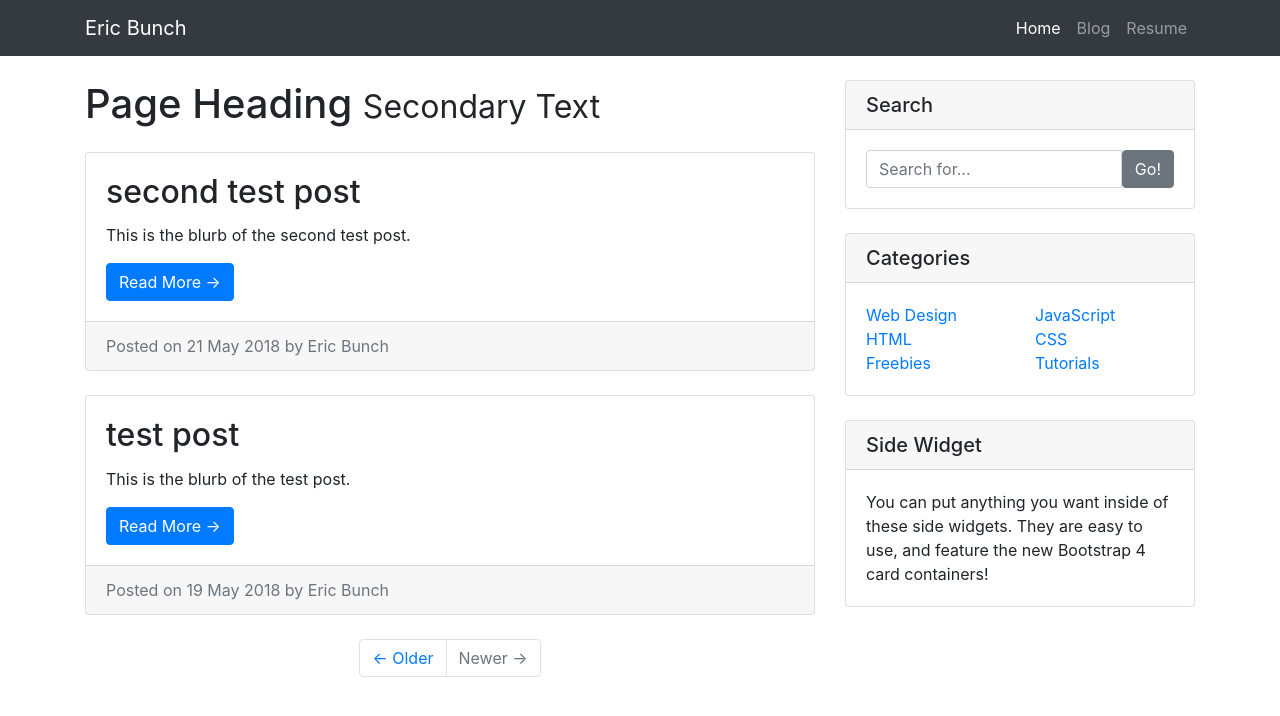
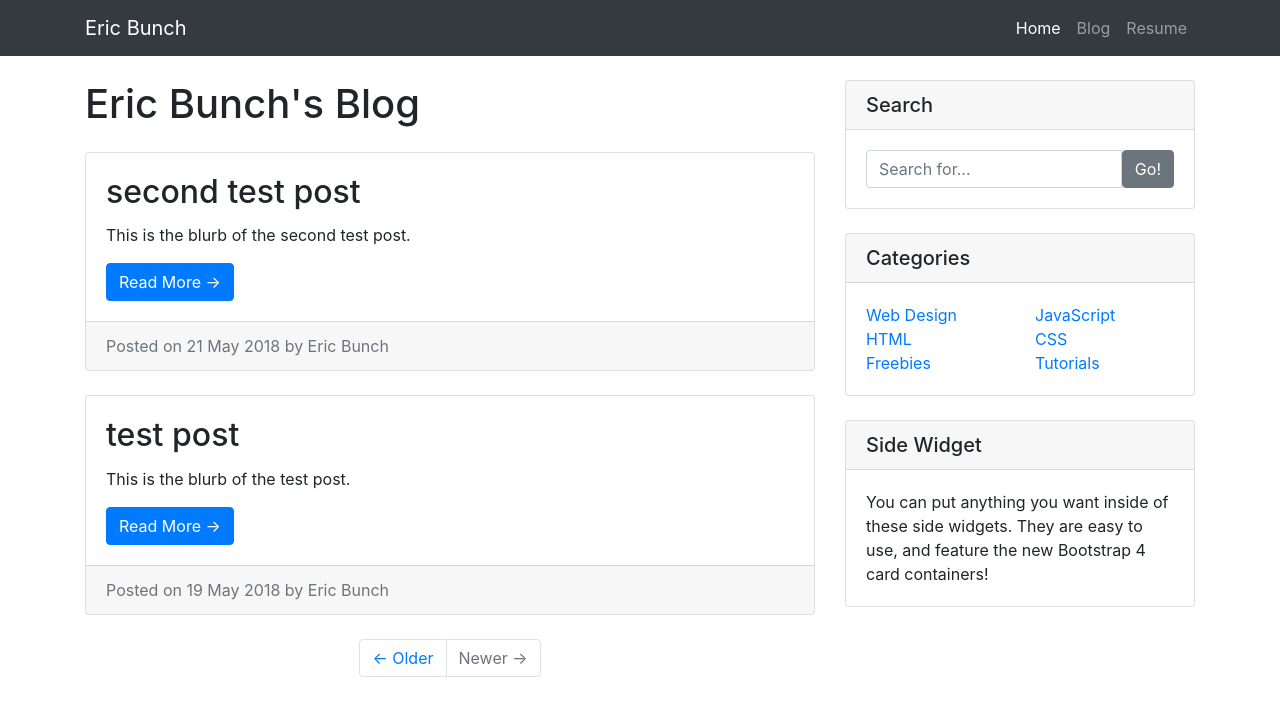
Before and after one commit to eric-bunch/eric-bunch.github.io, a Jekyll site: the page built from blog/index.html, in a window 1280 px wide. Shown: the top 716 px of the page. Built offline with Jekyll 4.4.1, drawn with Linux system fonts in a browser that asks for light colours.

Commit message:
Update index.html

```diff
--- a/blog/index.html
+++ b/blog/index.html
@@ -7,8 +7,8 @@ title: Eric Bunch's Blog
 <!-- Blog Entries Column -->
         <div class="col-md-8">
 
-          <h1 class="my-4">Page Heading
-            <small>Secondary Text</small>
+          <h1 class="my-4">Eric Bunch's Blog
+<!--             <small>Secondary Text</small> -->
           </h1>
 
 	{% for post in site.posts %}
```
